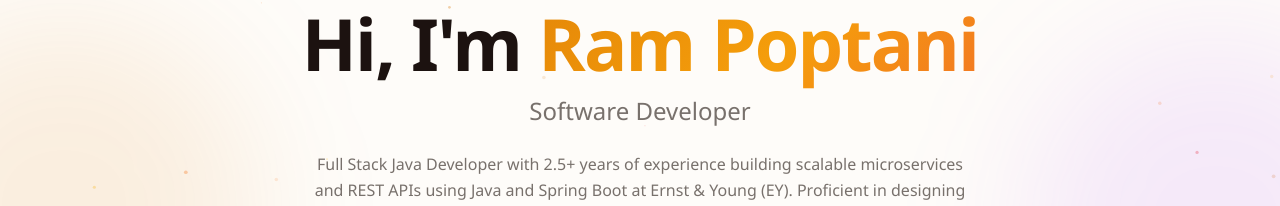
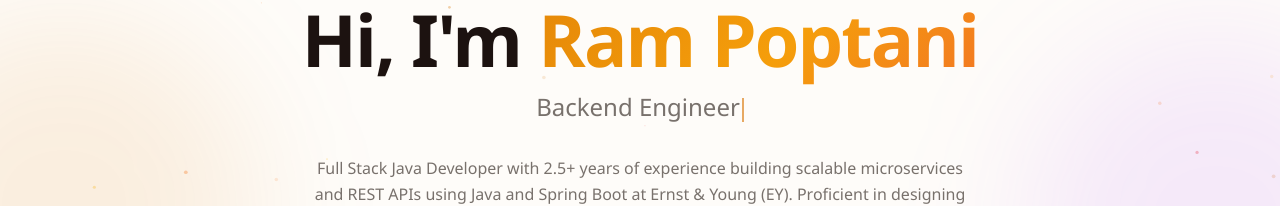
Before and after one commit to Ram-Poptani/portfolio, a Next.js app: page / in a window 1280 px wide. Shown: the part 185-391 px from the top of the page. Built offline with nearby package versions, Linux system fonts and the light colour scheme.

Commit message:
feat: animated stat counters + hero typing effect

```diff
--- a/src/components/About.tsx
+++ b/src/components/About.tsx
@@ -1,17 +1,34 @@
 "use client";
 
-import { motion } from "framer-motion";
-import { useInView } from "framer-motion";
-import { useRef } from "react";
+import { motion, useInView, useMotionValue, useTransform, animate } from "framer-motion";
+import { useRef, useEffect, useState } from "react";
 import { FiMapPin, FiBriefcase, FiCode } from "react-icons/fi";
+
+function CountUp({ target, decimals = 0, suffix = "", isInView }: { target: number; decimals?: number; suffix?: string; isInView: boolean }) {
+  const count = useMotionValue(0);
+  const rounded = useTransform(count, (v) => v.toFixed(decimals) + suffix);
+  const [display, setDisplay] = useState("0" + suffix);
+
+  useEffect(() => {
+    if (!isInView) return;
+    const controls = animate(count, target, {
+      duration: 2,
+      ease: "easeOut",
+    });
+    const unsubscribe = rounded.on("change", (v) => setDisplay(v));
+    return () => { controls.stop(); unsubscribe(); };
+  }, [isInView, target, count, rounded]);
+
+  return <>{display}</>;
+}
 
 export default function About() {
   const ref = useRef(null);
   const isInView = useInView(ref, { once: true, margin: "-100px" });
 
   const stats = [
-    { icon: <FiBriefcase />, label: "Years Experience", value: "2.5+" },
-    { icon: <FiCode />, label: "Tech Stack", value: "15+" },
+    { icon: <FiBriefcase />, label: "Years Experience", target: 2.5, decimals: 1, suffix: "+" },
+    { icon: <FiCode />, label: "Tech Stack", target: 15, decimals: 0, suffix: "+" },
     { icon: <FiMapPin />, label: "Based in", value: "Mumbai" },
   ];
 
@@ -45,7 +62,11 @@ export default function About() {
                 {stat.icon}
               </div>
               <div className="text-2xl font-bold text-foreground mb-1">
-                {stat.value}
+                {stat.target !== undefined ? (
+                  <CountUp target={stat.target} decimals={stat.decimals} suffix={stat.suffix} isInView={isInView} />
+                ) : (
+                  stat.value
+                )}
               </div>
               <div className="text-sm text-muted">{stat.label}</div>
             </motion.div>
--- a/src/components/Hero.tsx
+++ b/src/components/Hero.tsx
@@ -1,11 +1,53 @@
 "use client";
 
-import { motion } from "framer-motion";
+import { motion, AnimatePresence } from "framer-motion";
 import { FiArrowDown, FiMail, FiDownload } from "react-icons/fi";
 import { FaLinkedinIn, FaGithub } from "react-icons/fa";
 import { personalInfo } from "@/lib/data";
+import { useState, useEffect, useCallback } from "react";
+
+const roles = [
+  "Full Stack Java Developer",
+  "Backend Engineer",
+  "Microservices Architect",
+  "Spring Boot Specialist",
+];
+
+function useTypingEffect(texts: string[], typingSpeed = 80, deletingSpeed = 50, pauseDuration = 2000) {
+  const [displayText, setDisplayText] = useState("");
+  const [textIndex, setTextIndex] = useState(0);
+  const [isDeleting, setIsDeleting] = useState(false);
+
+  const tick = useCallback(() => {
+    const currentFullText = texts[textIndex];
+
+    if (!isDeleting) {
+      setDisplayText(currentFullText.substring(0, displayText.length + 1));
+      if (displayText.length + 1 === currentFullText.length) {
+        setTimeout(() => setIsDeleting(true), pauseDuration);
+        return;
+      }
+    } else {
+      setDisplayText(currentFullText.substring(0, displayText.length - 1));
+      if (displayText.length - 1 === 0) {
+        setIsDeleting(false);
+        setTextIndex((prev) => (prev + 1) % texts.length);
+        return;
+      }
+    }
+  }, [displayText, isDeleting, textIndex, texts, pauseDuration]);
+
+  useEffect(() => {
+    const speed = isDeleting ? deletingSpeed : typingSpeed;
+    const timer = setTimeout(tick, speed);
+    return () => clearTimeout(timer);
+  }, [tick, isDeleting, typingSpeed, deletingSpeed]);
+
+  return displayText;
+}
 
 export default function Hero() {
+  const typedText = useTypingEffect(roles);
   return (
     <section className="relative min-h-screen flex items-center justify-center section-padding overflow-hidden">
       {/* Background decoration */}
@@ -43,9 +85,10 @@ export default function Hero() {
           initial={{ opacity: 0, y: 30 }}
           animate={{ opacity: 1, y: 0 }}
           transition={{ duration: 0.6, delay: 0.2 }}
-          className="text-lg sm:text-xl md:text-2xl text-muted font-medium mb-6"
+          className="text-lg sm:text-xl md:text-2xl text-muted font-medium mb-6 h-8 md:h-10"
         >
-          {personalInfo.title}
+          <span>{typedText}</span>
+          <span className="inline-block w-[2px] h-[1em] bg-accent ml-0.5 align-middle animate-pulse" />
         </motion.p>
 
         <motion.p
```
